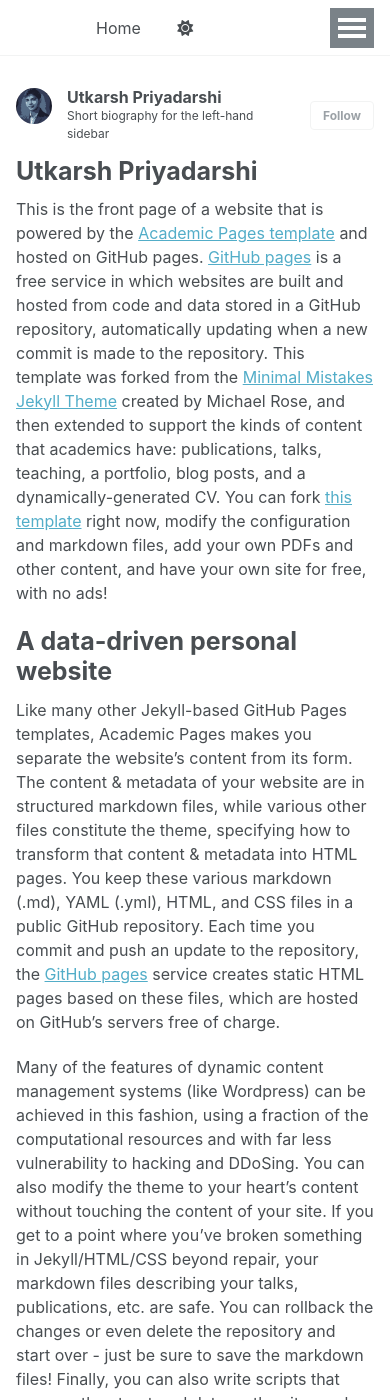
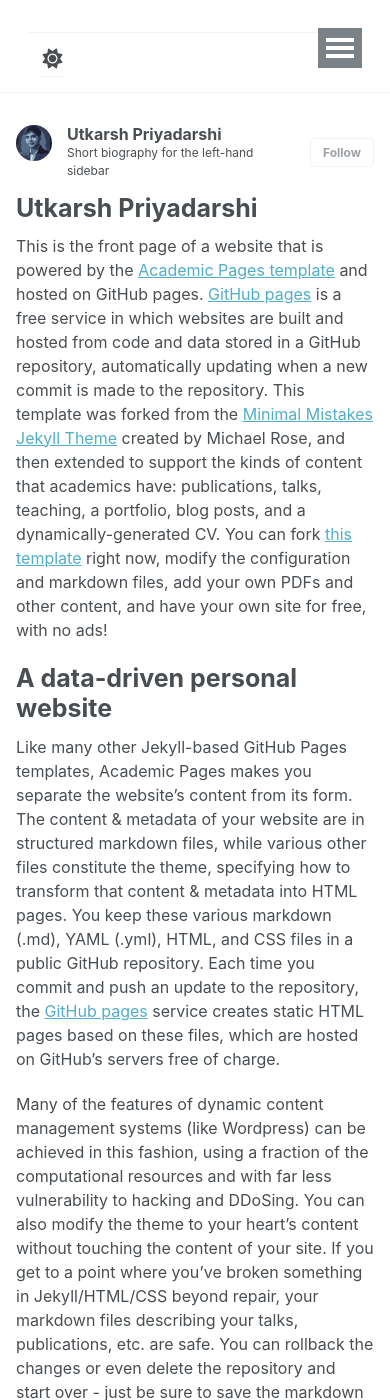
Before and after one commit to priyadarshiutkarsh/priyadarshiutkarsh.github.io, a Jekyll site: the page built from _pages/about.md, in a window 390 px wide and 1400 px high. Built offline with Jekyll 4.4.1, drawn with Linux system fonts in a browser that asks for light colours.

Commit message:
Update _navigation.scss

```diff
--- a/_sass/layout/_navigation.scss
+++ b/_sass/layout/_navigation.scss
@@ -446,3 +446,62 @@
     }
   }
 }
+
+/* ==========================================================================
+   Mobile Navigation Fixes
+   ========================================================================== */
+
+@media screen and (max-width: 767px) {
+  .greedy-nav {
+    padding-left: 0.75rem;
+    padding-right: 0.75rem;
+  }
+
+  .greedy-nav .visible-links {
+    display: block;
+    width: 100%;
+    text-align: left;
+    margin-top: 0.5rem;
+
+    li {
+      display: block;
+      margin: 0.25rem 0;
+    }
+
+    a {
+      padding: 0.5rem 0.75rem;
+      margin: 0;
+      border-bottom: 1px solid var(--global-border-color);
+    }
+  }
+
+  .greedy-nav button {
+    right: 0.75rem;
+    top: 0.75rem;
+    z-index: 999;
+  }
+
+  #theme-toggle {
+    display: block;
+    margin: 0.5rem 0 0.5rem 0.75rem;
+
+    a {
+      display: inline-flex;
+      justify-content: center;
+      align-items: center;
+      width: 36px;
+      height: 36px;
+      font-size: 1.25rem;
+    }
+  }
+}
+
+/* Prevent nav flickering */
+.greedy-nav .visible-links {
+  transition: none !important;
+}
+
+/* Ensure dropdown nav stays above all elements */
+.greedy-nav .hidden-links {
+  z-index: 9999;
+}
```
